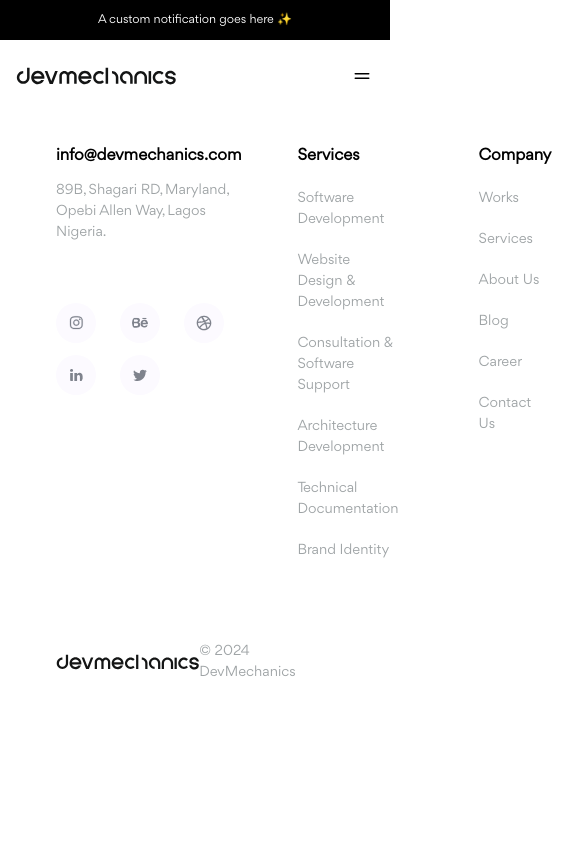
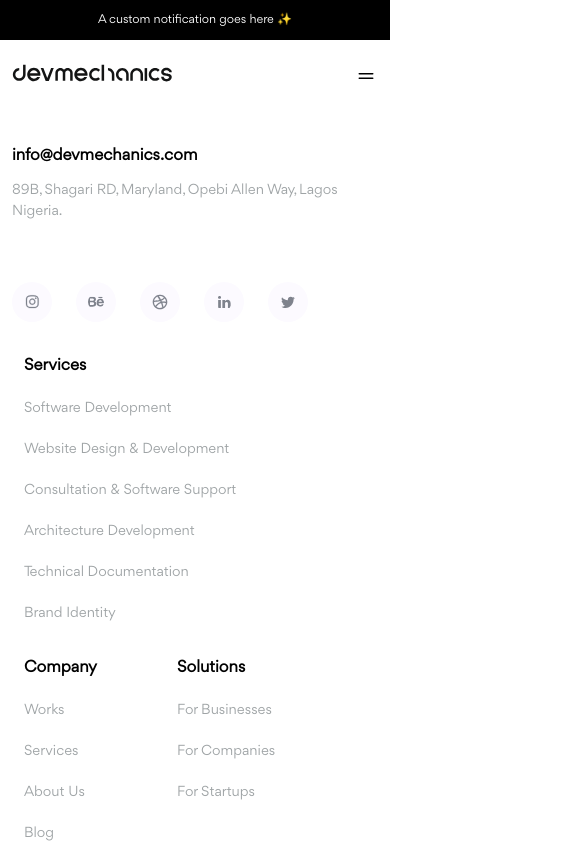
Before and after one commit to emeraldhycient/theDevmechanics, a Next.js app: page / in a window 390 px wide. Shown: the top 844 px of the page, 585 px wide, since content can reach past the window. Built offline with nearby package versions, Linux system fonts and the light colour scheme.

Commit message:
fix: fix footer responsiveness and header responsiveness

```diff
--- a/src/components/molecules/header.tsx
+++ b/src/components/molecules/header.tsx
@@ -1,12 +1,16 @@
+"use client";
+
 import Image from 'next/image';
 import Link from 'next/link';
-import React from 'react';
+import React, { useState } from 'react';
 import Links from '@/json/nav.json';
 import { IoReorderTwoOutline } from "react-icons/io5";
 
 const Header = (): React.ReactNode => {
+  const [mobileNavOpen, setMobileNavOpen] = useState<boolean>(false);
+
   return (
-    <header className={`flex justify-between py-6 lg:px-14 md:px-10 px-4 items-center sticky top-0 left-0 text-sm`}>
+    <header className={`flex relative duration-200 justify-between py-6 lg:px-14 md:px-10 px-3 "items-center" sticky top-0 left-0 text-sm z-100 bg-white`}>
       <Link href={'/'}>
         <Image
           src={`/images/logo.svg`}
@@ -45,9 +49,25 @@ const Header = (): React.ReactNode => {
         </section>
       </section>
 
-      <button className={`lg:hidden md:hidden block text-2xl`}>
+      <button className={`lg:hidden md:hidden block text-2xl`} onClick={() => { setMobileNavOpen(!mobileNavOpen) }}>
         <IoReorderTwoOutline />
       </button>
+
+      <div className={`bg-white w-full overflow-hidden ${!mobileNavOpen ? "-translate-[100%] py-0 h-0" : "translate-[120%] py-4 h-[100vh]"} absolute top-14 left-0 duration-300 px-4`}>
+        <nav>
+          <ul className={`flex flex-col gap-y-6 w-fit mx-auto [&_li]:text-center [&_li]:text-xl`}>
+            {Links.map((link, index) => (
+              <li key={index}>
+                <Link href={link.href}>
+                  <p>
+                    {link.name}
+                  </p>
+                </Link>
+              </li>
+            ))}
+          </ul>
+        </nav>
+      </div>
     </header>
   )
 }
--- a/src/components/templates/footer.tsx
+++ b/src/components/templates/footer.tsx
@@ -30,9 +30,9 @@ const Footer = () => {
   ];
 
   return (
-    <footer className={`[&_p]:text-[#9FA4A6] [&_h3]:font-bold [&_h3]:text-[16px] [&_p]:text-[14px] [&_section]:px-14`}>
-      <section className={`flex items-start justify-between py-8`}>
-        <div className={`w-[13rem]`}>
+    <footer className={`[&_p]:text-[#9FA4A6] [&_h3]:font-bold [&_h3]:text-[16px] [&_p]:text-[14px] lg:[&_section]:px-14 md:[&_section]:px-10 [&_section]:px-3`}>
+      <section className={`flex flex-wrap items-start justify-between gap-x-4 gap-y-8 py-8`}>
+        <div className={`lg:w-[13rem] md:w-[13rem] w-full`}>
           <Link href={'mailto:info@devmechanics.com'}>
             <h3>
               info@devmechanics.com
@@ -59,7 +59,7 @@ const Footer = () => {
           </div>
         </div>
 
-        <section className={`flex items-start gap-x-20`}>
+        <section className={`flex flex-wrap gap-y-8 items-start gap-x-20`}>
           {Links.map((link, index) => (
             <div key={index} className={`flex flex-col gap-y-5`}>
               <h3>
@@ -94,7 +94,7 @@ const Footer = () => {
           src={`/images/logo.svg`}
           width={142}
           height={14.8}
-          className={`w-[10rem]`}
+          className={`lg:w-[10rem] w-[8rem]`}
           alt='Logo'
         />
 
```
